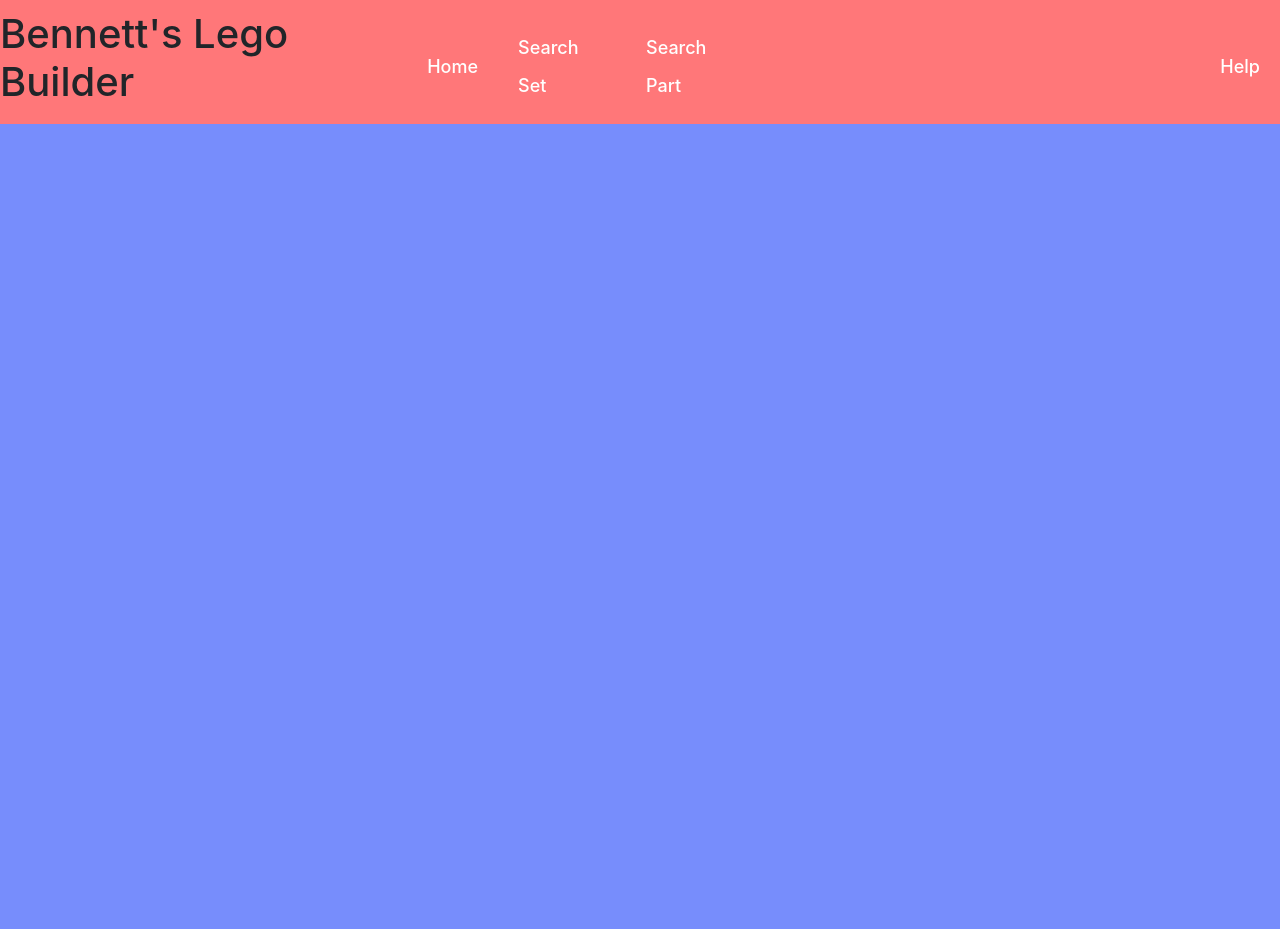
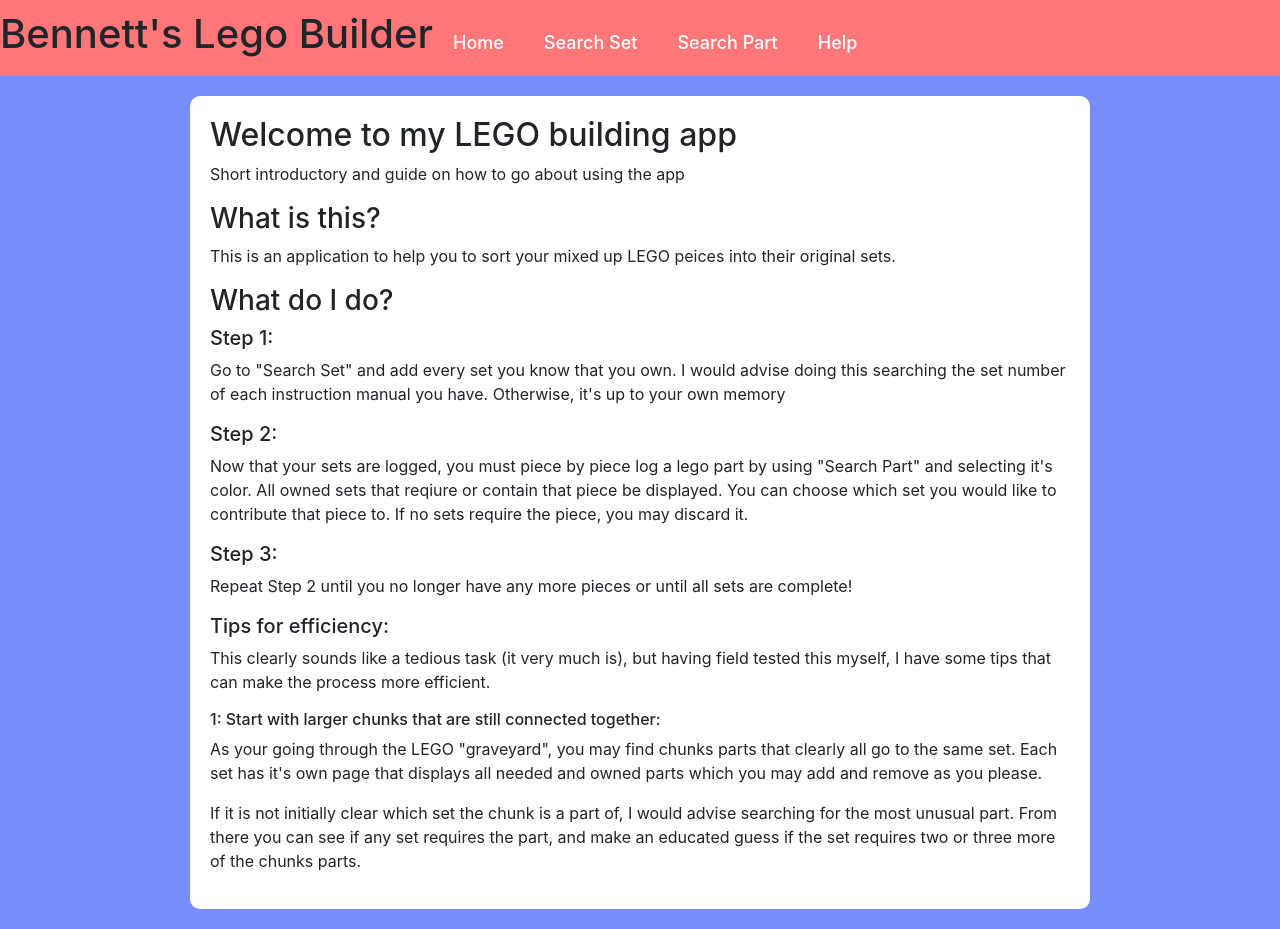
Before and after one commit to Bennett4975/legosorter, a React (Create React App) app: page /help in a window 1280 px wide. Before the commit the page ends 800 px from the top, so only its background shows below. Built offline with nearby package versions, Linux system fonts and the light colour scheme.

Commit message:
added a 'Help' page

```diff
--- a/src/App.js
+++ b/src/App.js
@@ -33,17 +33,6 @@
           <h2><Link to="/">Home</Link></h2>
           <h2><Link to="/set/search">Search Set</Link></h2>
           <h2><Link to="/part/search">Search Part</Link></h2>
-          <h2></h2>
-          <h2></h2>
-          <h2></h2>
-          <h2></h2>
-          <h2></h2>
-          <h2></h2>
-          <h2></h2>
-          <h2></h2>
-          <h2></h2>
-          <h2></h2>
-          <h2></h2>
           <h2><Link to="/help">Help</Link></h2>
         </nav>
       <div className="pt-20">
@@ -56,7 +45,7 @@
           <Route path="/part/category/:category" element={<PartsByCategoryWrapper/>} />
           <Route path="/part/:part_num" element={<SinglePart/>} />
           <Route path="/part/:part_num/:color" element={<SinglePartColor/>} />
-          <Route path="/help" elemnt={<Guide/>} />
+          <Route path="/help" element={<Guide/>} />
         </Routes>
       </div>
     </Router>
--- a/src/pages/Guide.js
+++ b/src/pages/Guide.js
@@ -4,7 +4,41 @@
 const Guide = () => {
     return (
         <div className="guide-container">
-            <h2>hi</h2>
+            <h2>Welcome to my LEGO building app</h2>
+            <p>Short introductory and guide on how to go about using the app</p>
+            <h3>What is this?</h3>
+            <p>This is an application to help you to sort your mixed up LEGO peices into their
+                original sets.
+            </p>
+            <h3>What do I do?</h3>
+            <h5>Step 1:</h5>
+            <p>Go to "Search Set" and add every set you know that you own.
+                I would advise doing this searching the set number of each instruction manual you have.
+                Otherwise, it's up to your own memory
+            </p>
+            <h5>Step 2:</h5>
+            <p>Now that your sets are logged, you must piece by piece log a lego part by using "Search Part"
+                and selecting it's color. All owned sets that reqiure or contain that piece be displayed.
+                You can choose which set you would like to contribute that piece to. If no sets require the piece,
+                you may discard it.
+            </p>
+            <h5>Step 3:</h5>
+            <p>Repeat Step 2 until you no longer have any more pieces or until all sets are complete!</p>
+
+            <h5>Tips for efficiency:</h5>
+            <p>This clearly sounds like a tedious task (it very much is), but having field tested this myself, I have
+                some tips that can make the process more efficient.
+            </p>
+            <h6>1: Start with larger chunks that are still connected together:</h6>
+            <p>As your going through the LEGO "graveyard", you may find chunks parts that clearly all go to the
+                same set. Each set has it's own page that displays all needed and owned parts which you may
+                add and remove as you please.
+            </p>
+            <p>If it is not initially clear which set the chunk is a part of, I would advise searching for the
+                most unusual part. From there you can see if any set requires the part, and make an educated guess
+                if the set requires two or three more of the chunks parts.
+            </p>
+
         </div>
     );
 };
--- a/src/pages/SinglePartColor.js
+++ b/src/pages/SinglePartColor.js
@@ -1,5 +1,7 @@
 import React, { useState, useEffect } from 'react';
 import { useParams, Link } from 'react-router-dom';
+
+import "../styles/SinglePart.css"
 
 const API_KEY = 'bafdb450b6e173f89d553165ccdf8ecb';
 const BASE_URL = 'https://rebrickable.com/api/v3/lego';
@@ -170,7 +172,7 @@
     if (!part) return <p>Part not found.</p>;
 
     return (
-        <div>
+        <div className='part-container'>
             <h2>{part.name}</h2>
             <img src={part.part_img_url} alt={part.name} style={{width : '200px'}}/>
             <h3>Select a color:</h3>
@@ -201,7 +203,7 @@
                             >
                                 Contribute 1
                             </button>
-                            <button onClick={() => handleRemoval(set.set_num)}
+                            <button className='remove-button' onClick={() => handleRemoval(set.set_num)}
 
                             style={{ marginLeft: 8 }}
                             disabled={
```
